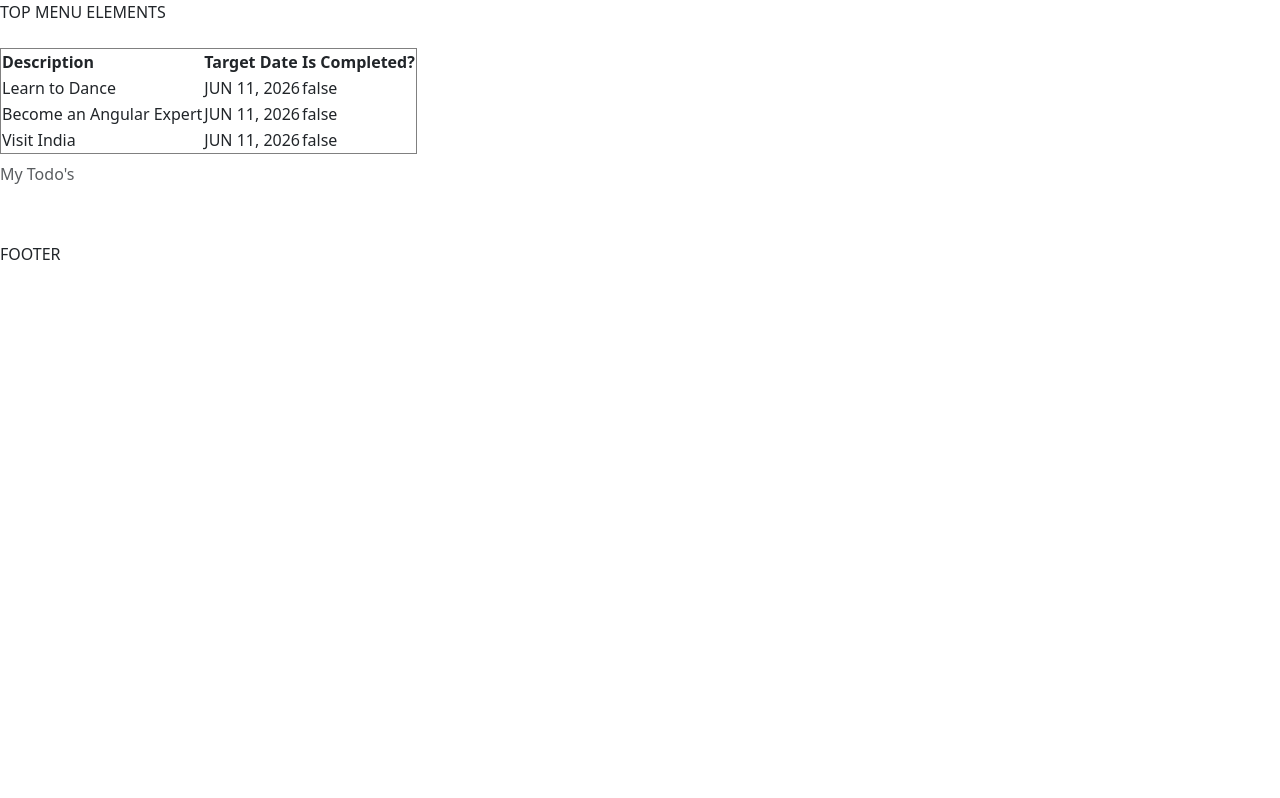
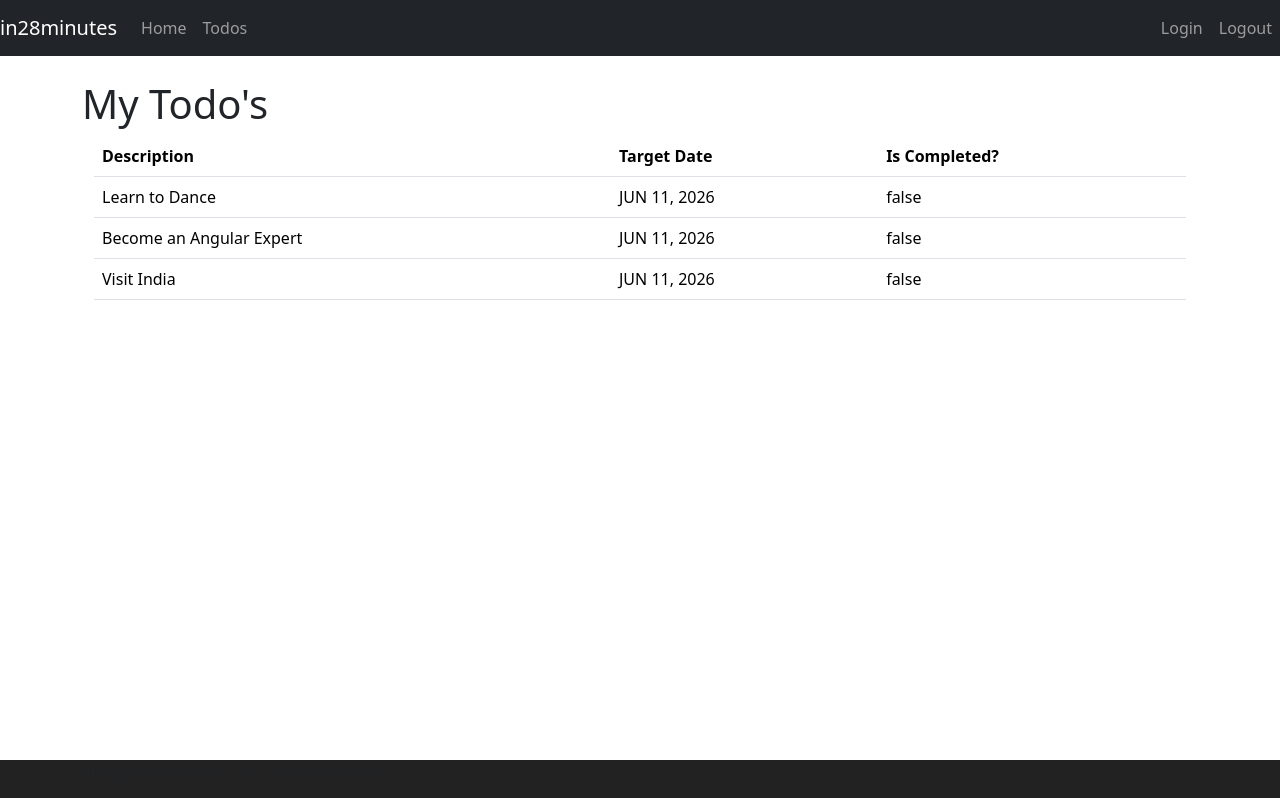
Before and after one commit to JAYAKUMARRAMAR/Todo-Management-System, an Angular app in the folder todo-frontend/: page /todos in a window 1280 px wide. Built offline with nearby package versions, Linux system fonts and the light colour scheme.

Commit message:
login to logout commit

```diff
--- a/todo-frontend/src/app/app.html
+++ b/todo-frontend/src/app/app.html
@@ -1,6 +1,8 @@
 
 <app-menu-component></app-menu-component>
 
-<router-outlet></router-outlet>
+<div class="container">
+    <router-outlet></router-outlet>
+</div>
 
 <app-footer-component></app-footer-component>
--- a/todo-frontend/src/app/footer-component/footer-component.css
+++ b/todo-frontend/src/app/footer-component/footer-component.css
@@ -0,0 +1,8 @@
+.footer
+{
+    position: absolute;
+    bottom: 0;
+    width: 100%;
+    height: 40px;
+    background-color: #222222;
+}
--- a/todo-frontend/src/app/footer-component/footer-component.html
+++ b/todo-frontend/src/app/footer-component/footer-component.html
@@ -1,3 +1,7 @@
-
-<BR><BR>
-    FOOTER
+<footer class="footer">
+    <div class="container">
+        <span class="text-muted">
+            All Rights Reserved 2025 &#64;in28minutes
+        </span>
+    </div>
+</footer>
--- a/todo-frontend/src/app/list-todos-component/list-todos-component.html
+++ b/todo-frontend/src/app/list-todos-component/list-todos-component.html
@@ -1,6 +1,7 @@
-<table border="1">
-   <caption>My Todo's</caption>
-   <thead>
+<h1>My Todo's</h1>
+<div class="container">
+  <table class="table">
+    <thead>
         <tr>
              <th>Description</th>
              <th>Target Date</th>
@@ -15,3 +16,4 @@
      </tr>
    </tbody>
 </table>
+</div>
--- a/todo-frontend/src/app/login-component/login-component.html
+++ b/todo-frontend/src/app/login-component/login-component.html
@@ -1,6 +1,11 @@
-<small *ngIf='invalidLogin'>{{errorMessage}}</small>
+<H1>Login!</H1>
+<div class="container">
+ <div class="alert alert-warning" *ngIf='invalidLogin'>
+   {{errorMessage}}
+ </div>
 <div>
-User Name:<input type="text" name="username" [(ngModel)]="username">
-Password:<input type="password" name="password" [(ngModel)]="password">
-<button (click)="handleLogin()">Login</button>
+User Name : <input type="text" name="username" [(ngModel)]="username">
+Password  : <input type="password" name="password" [(ngModel)]="password">
+<button (click)="handleLogin()" class="btn btn-success">Login</button>
 </div>
+</div>
--- a/todo-frontend/src/app/menu-component/menu-component.html
+++ b/todo-frontend/src/app/menu-component/menu-component.html
@@ -1,2 +1,16 @@
+<header>
+    <nav class="navbar navbar-expand-md navbar-dark bg-dark">
+        <div><a href="https://www.in28minutes.com" class="navbar-brand">in28minutes</a></div>
 
-TOP MENU ELEMENTS<BR><BR>
+        <ul class="navbar-nav">
+            <li><a routerLink="/welcome/in28minutes" class="nav-link">Home</a></li>
+            <li><a routerLink="/todos" class="nav-link">Todos</a></li>
+        </ul>
+
+        <ul class="navbar-nav navbar-collapse justify-content-end">
+            <li><a routerLink="/login" class="nav-link">Login</a></li>
+            <li><a routerLink="/logout" class="nav-link">Logout</a></li>
+        </ul>
+    </nav>
+</header>
+<br>
--- a/todo-frontend/src/app/welcome-component/welcome-component.html
+++ b/todo-frontend/src/app/welcome-component/welcome-component.html
@@ -1,4 +1,6 @@
-<div>
-Welcome {{name}}. welcome to your todo application.
-You can manage your todos <a routerLink="/todos">here</a>.
+<!-- Welcome {{name}}.Welcome to our awesome app. -->
+<H1>Welcome ! </H1>
+<div class="container">
+    Welcome {{name}}. you can manage your todos
+    <a routerLink="/todos">here</a>
 </div>
```
